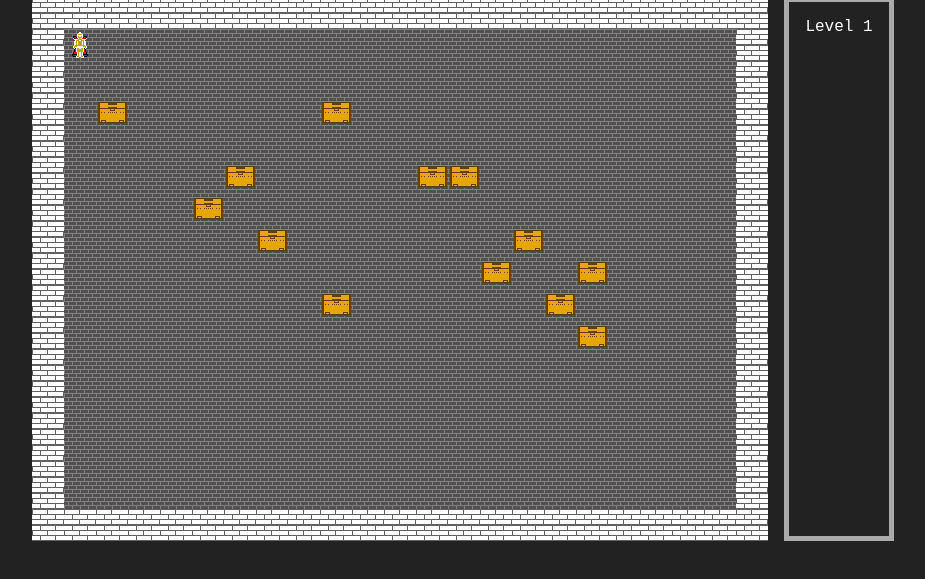
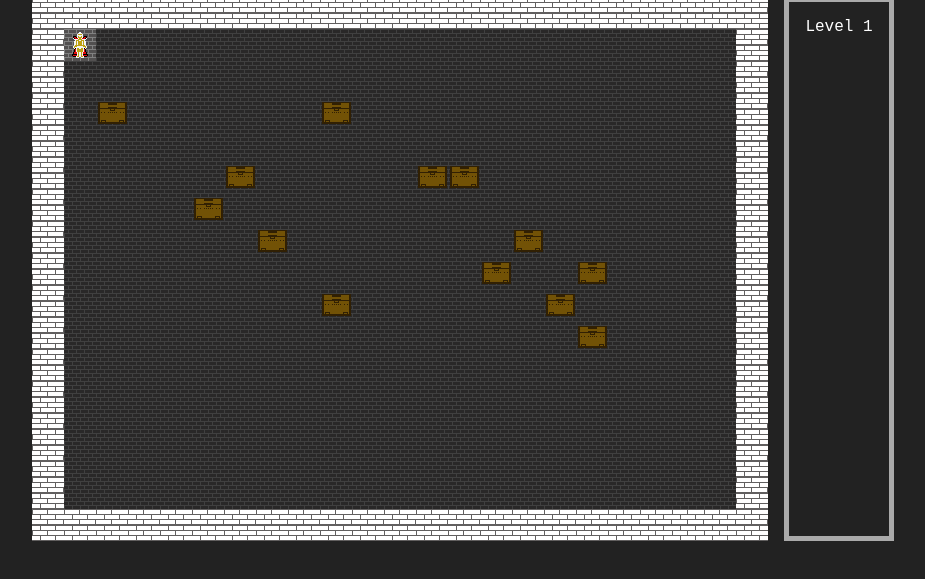
Before and after one commit to alexbykoff/13, a website built with webpack: page index.html in a window 1280 px wide. Shown: the part 85-664 px from the top of the page, without its empty margins (185-1110 px from the left). Built offline with nearby package versions, Linux system fonts and the light colour scheme.

Commit message:
Fade class

```diff
--- a/js/builders.js
+++ b/js/builders.js
@@ -10,7 +10,7 @@ export function buildLevel(width, height) {
             if (!i || i === height - 1 || !j || j === width - 1) {
                 cell.classList.add("cell-wall", "level-cell");
             } else {
-                cell.classList.add("free", "level-cell");
+                cell.classList.add("free", "level-cell", "fade");
             }
             levelWrapper.appendChild(cell);
         }
--- a/js/helpers.js
+++ b/js/helpers.js
@@ -4,9 +4,9 @@ export const positionPlayer = (row, column, game) => {
     const newPosition = document.querySelector(`#cell-${row}-${column}`);
     const oldPosition = document.querySelector(`#cell-${game.playerPosition.row || 1}-${game.playerPosition.column || 1}`);
     if ([...newPosition.classList].indexOf("free") >= 0) {
-        oldPosition.classList.remove("player");
+        oldPosition.classList.remove("player", "fade");
         oldPosition.classList.add("free");
-        newPosition.classList.remove("free");
+        newPosition.classList.remove("free", "fade");
         newPosition.classList.add("player");
         game.playerPosition = Object.assign(game.playerPosition, {row, column});
     }
--- a/styles/styles.css
+++ b/styles/styles.css
@@ -22,6 +22,20 @@ body, html {
 
 .cell-wall {
     background: url("../images/brickwall.png");
+}
+
+.level-cell.fade {
+    position: relative;
+}
+
+.level-cell.fade::before {
+    position: absolute;
+    content: '';
+    left: 0;
+    top: 0;
+    right: 0;
+    bottom: 0;
+    background: rgba(0, 0, 0, 0.5);
 }
 
 .player {
```
